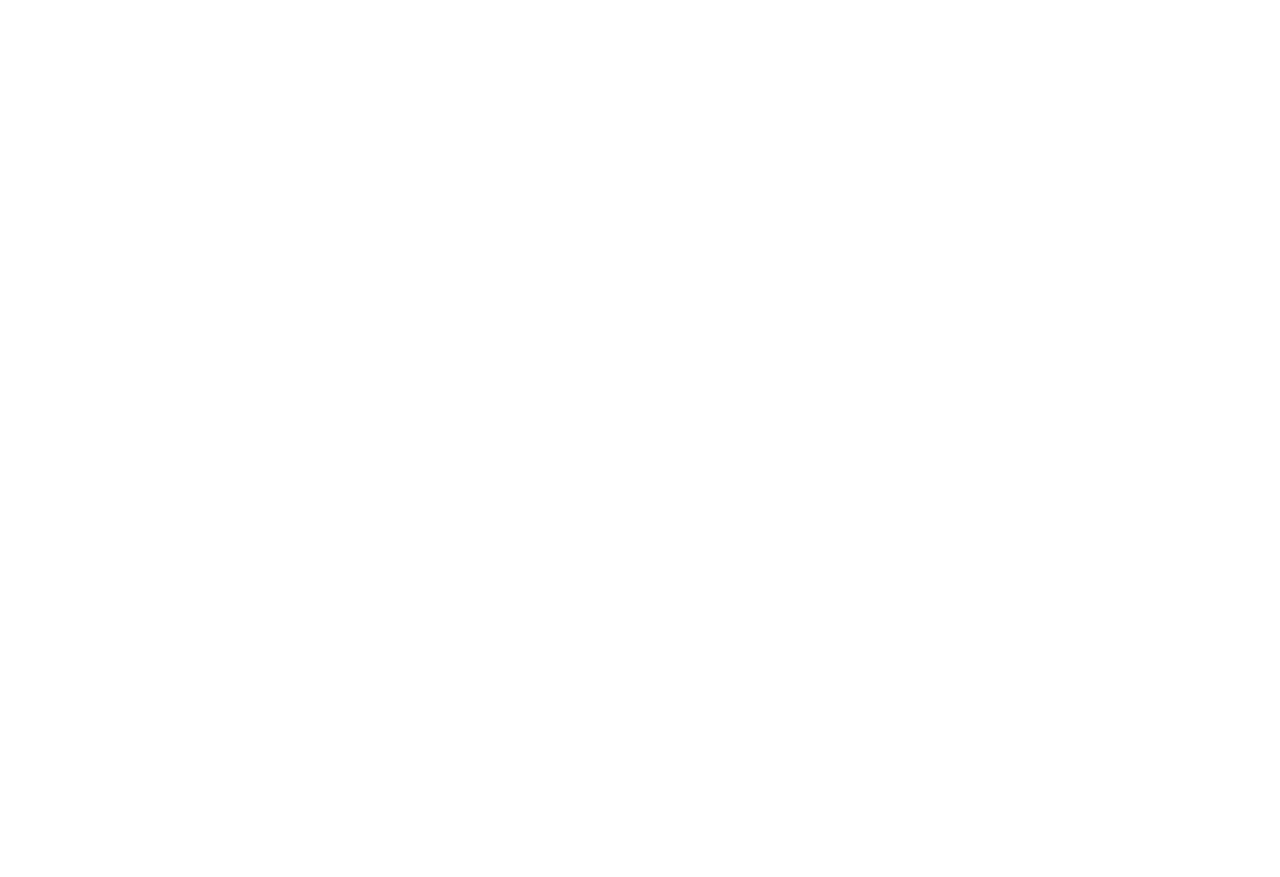
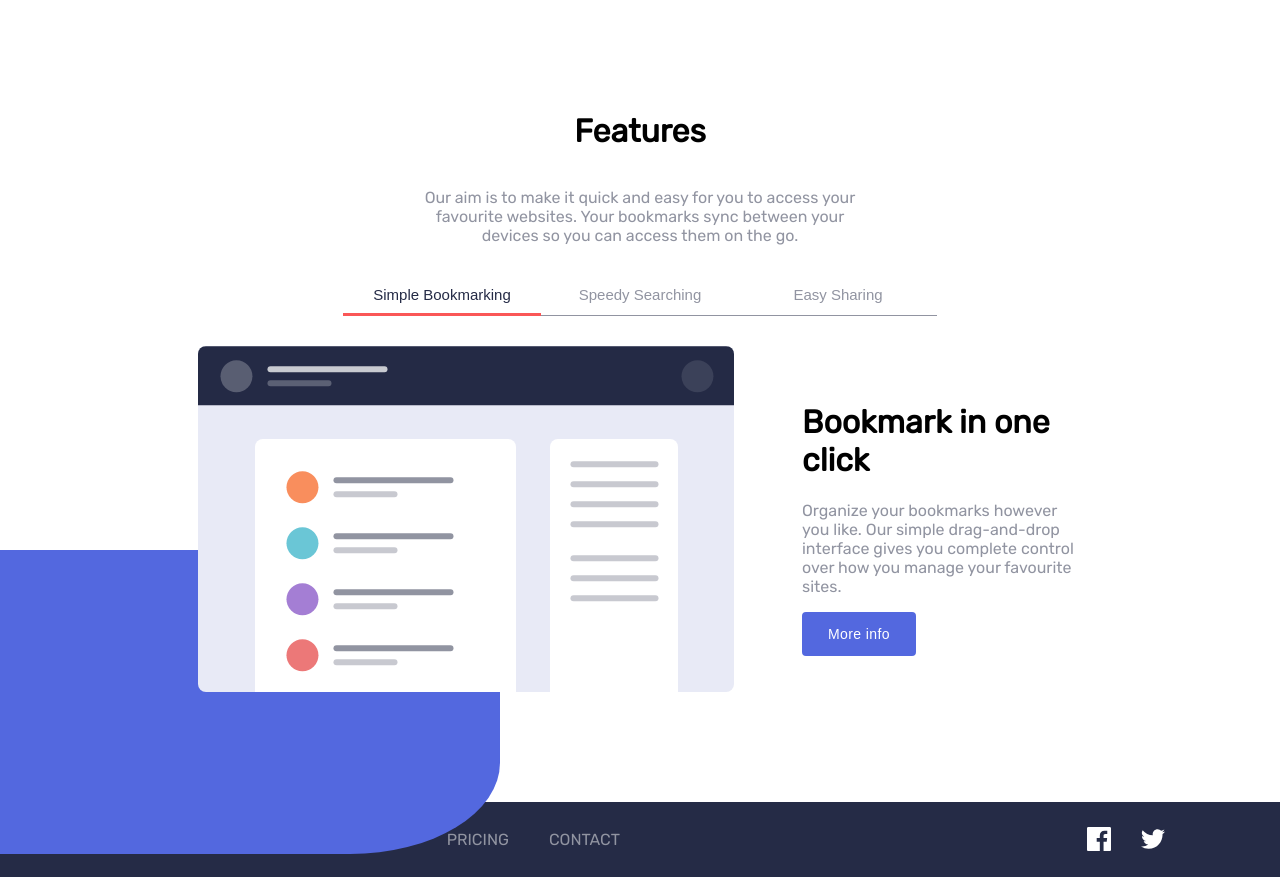
Before and after one commit to asifkhan0410/bookmark, a React (Create React App) app: page / in a window 1280 px wide. Shown: the part 634-1511 px from the top of the page. Before the commit the page ends 800 px from the top, so only its background shows below. Built offline with nearby package versions, Linux system fonts and the light colour scheme.

Commit message:
feature section done

```diff
--- a/src/App.css
+++ b/src/App.css
@@ -1,7 +1,5 @@
 .App {
   text-align: center;
-  max-width: 90%;
-    margin-left: 5%;
 }
 
 .App-logo {
--- a/src/App.js
+++ b/src/App.js
@@ -1,5 +1,6 @@
 import './App.css';
 import BookmarkIntro from './components/BookmarkIntro';
+import Features from './components/Features';
 import Footer from './components/Footer';
 import Header from './components/Header';
 
@@ -8,6 +9,8 @@
     <div className="App">
       <Header/>
       <BookmarkIntro/>
+      <Features/>
+      <Footer/>
     </div>
   );
 }
--- a/src/components/BookmarkIntro.css
+++ b/src/components/BookmarkIntro.css
@@ -1,13 +1,14 @@
 .bookmarkintro{
     display: flex;
-    padding: 35px 50px;
-    justify-content: center;
+    padding: 35px 100px;
+    justify-content: space-between;
     align-items: center;
     text-align: left;
 }
 .bookmarkintro__left{
     display: flex;
     flex-direction: column;
+    max-width: 520px;
 }
 .bookmarkintro__left>h1{
     font-size: 3.6rem;
--- /dev/null
+++ b/src/components/Features.css
@@ -0,0 +1,75 @@
+.features{
+    display: flex;
+    flex-direction: column;
+    padding: 80px 100px 80px 100px;
+}
+.features>p{
+    max-width: 41%;
+    color: hsl(229, 8%, 60%);
+    align-self: center;
+}
+.features__single{
+    display: flex;
+    width: 55%;
+    padding-top: 25px;
+    align-self: center;
+    color: hsl(229, 8%, 60%);
+}
+.features__single>button.active {
+    color:hsl(229, 31%, 21%);
+    padding-bottom: 10px;
+    border-bottom: 3px solid hsl(0, 94%, 66%);
+}
+.features__single>button{
+    font-weight: 500;
+    background-color: white;
+    color: hsl(229, 8%, 60%);
+    outline-style: none;
+    border: none;
+    flex: 1 1;
+    font-size: 15px;
+    padding: 0px 24px 12px;
+    border-bottom: 1px solid hsl(229, 8%, 60%);
+}
+
+.singlefeature{
+    display: flex;
+    padding:30px;
+    justify-content: space-evenly;
+    transition: all 5s ease-in-out;
+}
+.singlefeature::before{
+    content: '';
+    z-index: 1;
+    position: absolute;
+    height: 38%;
+    top: 148%;
+    left: 0;
+    width: 500px;
+    border-radius: 0% 0px 30%;
+    background-color: hsl(231, 69%, 60%);
+}
+.singlefeature>img{
+    z-index: 2;
+    flex: 0.3;
+}
+.singlefeature__right{
+    align-self: center;
+    flex: 0.5;
+    max-width: 430px;
+    text-align: start;
+}
+.singlefeature__right>p{
+    color:hsl(229, 8%, 60%);
+}
+.singlefeature__right> button{
+    color: white;
+    background-color: hsl(231, 69%, 60%);
+    border: 2px solid hsl(231, 69%, 60%);
+    padding: 12px 24px;
+    font-size: 14px;
+    transition: all 0.1s ease-in-out;
+    margin-right: 15px;
+    border-radius: 4px;
+    letter-spacing: 0.4px;
+}
--- /dev/null
+++ b/src/components/Features.js
@@ -0,0 +1,22 @@
+import React, { useState } from 'react'
+import './Features.css'
+import SingleFeature from './SingleFeature'
+
+function Features() {
+    const [feature,setFeature] =useState(0);
+    console.log(feature);
+    return (
+        <div className="features">
+            <h1>Features</h1>
+            <p>Our aim is to make it quick and easy for you to access your favourite websites. Your bookmarks sync between your devices so you can access them on the go.</p>
+            <div className='features__single'>
+                <button className={feature==0?'active':''} value={feature} onClick={() => setFeature(0)}>Simple Bookmarking</button>
+                <button className={feature==1?'active':''} value={feature} onClick={() => setFeature(1)}>Speedy Searching</button>
+                <button className={feature==2?'active':''} value={feature} onClick={() => setFeature(2)}>Easy Sharing</button>
+            </div>
+            <SingleFeature feature={feature}/>
+        </div>
+    )
+}
+
+export default Features
--- a/src/components/Footer.css
+++ b/src/components/Footer.css
@@ -3,7 +3,7 @@
     background: hsl(229, 31%, 21%);
     justify-content: space-between;
     align-items: center;
-    padding: 25px 50px;
+    padding: 25px 100px;
 }
 .footer__body{
     display: flex;
--- a/src/components/Header.css
+++ b/src/components/Header.css
@@ -2,7 +2,7 @@
     display: flex;
     justify-content: space-between;
     align-items: center;
-    padding:35px 130px 35px 50px;
+    padding:35px 130px 35px 100px;
 }
 
 ul{
--- /dev/null
+++ b/src/components/SingleFeature.js
@@ -0,0 +1,24 @@
+import React, { useState } from 'react'
+import tab1 from '../images/illustration-features-tab-1.svg'
+import tab2 from '../images/illustration-features-tab-2.svg'
+import tab3 from '../images/illustration-features-tab-3.svg'
+
+function SingleFeature({feature}) {
+    const image = [tab1, tab2, tab3];
+    const heading = ['Bookmark in one click','Intelligent search','Share your bookmarks'];
+    const info = ['Organize your bookmarks however you like. Our simple drag-and-drop interface gives you complete control over how you manage your favourite sites.','Our powerful search feature will help you find saved sites in no time at all. No need to trawl through all of your bookmarks.','Easily share your bookmarks and collections with others. Create a shareable link that you can send at the click of a button.'];
+
+
+    return (
+        <div className="singlefeature">
+            <img src={image[feature]} alt="a simple bookmark manager"/>
+            <div className="singlefeature__right">
+                <h1>{heading[feature]}</h1>
+                <p>{info[feature]}</p>
+                <button className="singlefeaturebtn">More info</button>
+            </div>
+        </div>
+    )
+}
+
+export default SingleFeature
```
Also changed, not shown: src/components/Download.js (added), src/components/Faq.css (added), src/components/Faq.js (added).
